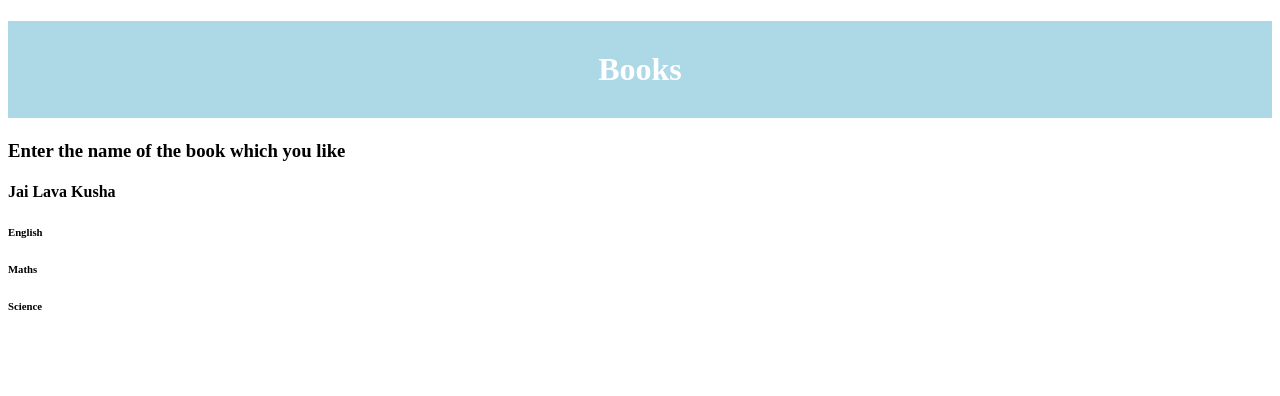
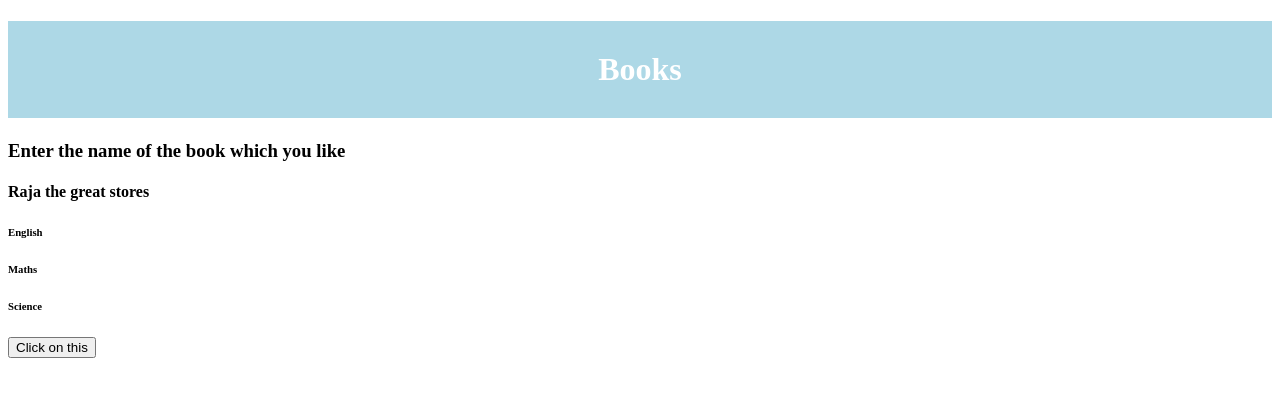
Before and after one commit to saireddykota/JSON-file, an Angular app: page / in a window 1280 px wide. Shown: the top 396 px of the page. Built offline with nearby package versions, Linux system fonts and the light colour scheme; no server answers.

Commit message:
store name changed to RTG

```diff
--- a/src/app/app.component.html
+++ b/src/app/app.component.html
@@ -1,9 +1,14 @@
 <h1>Books</h1>
 <div>
 <h3>Enter the name of the book which you like</h3>
-<h4>Jai Lava Kusha</h4>
+<h4>Raja the great stores</h4>
 <h6>English</h6>
 <h6>Maths</h6>
-<h6>Science</h6><!--<input type ="text" [(ngModel)]=bookName>
-<button (click)=searchBook()>Search here</button>
+
+
+<h6>Science</h6>
+<button >Click on this</button>
+<!--<input type ="text" [(ngModel)]=bookName>
+
+ <button (click)=searchBook()>Search here</button>
 </div>-->
```
